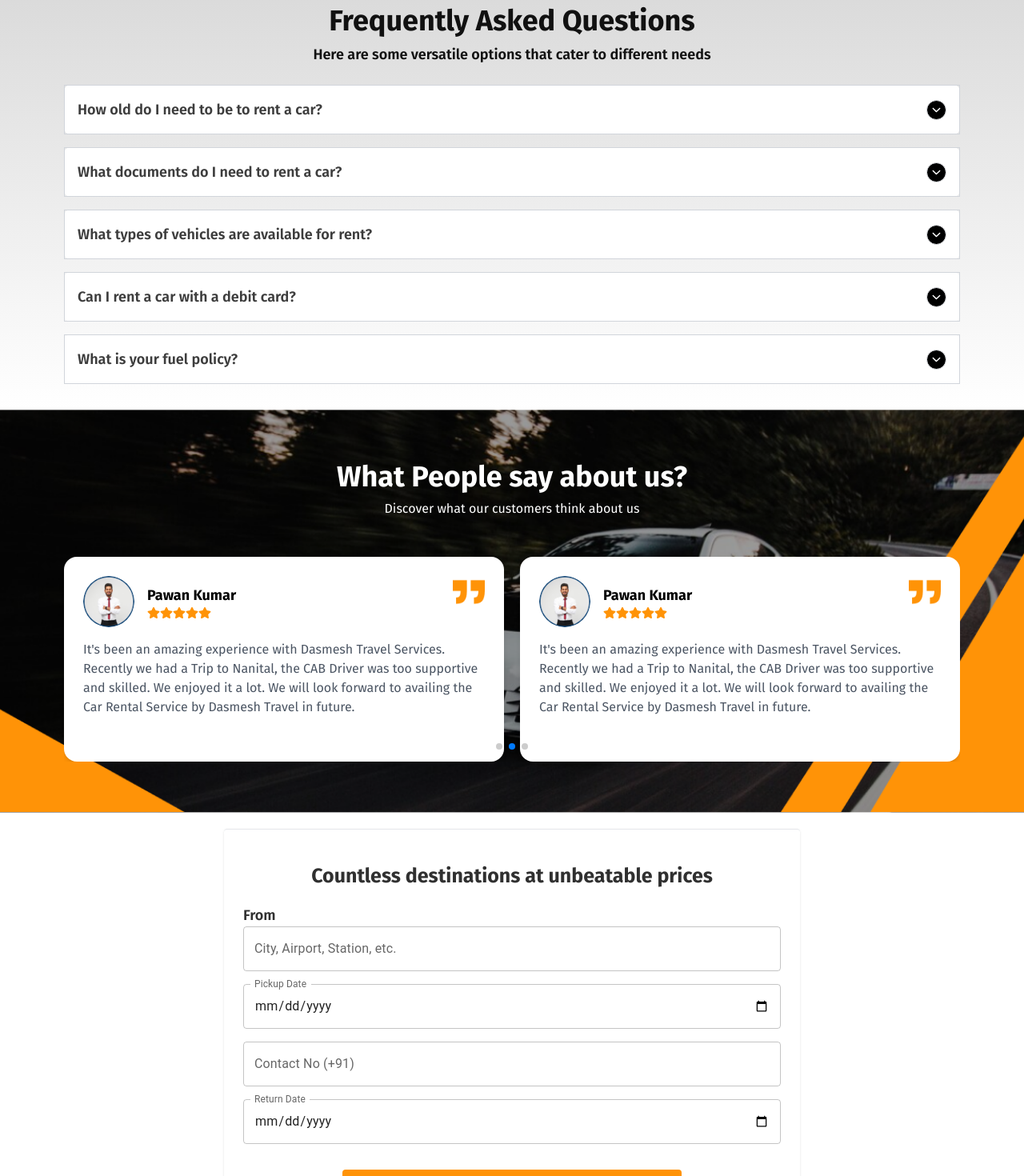
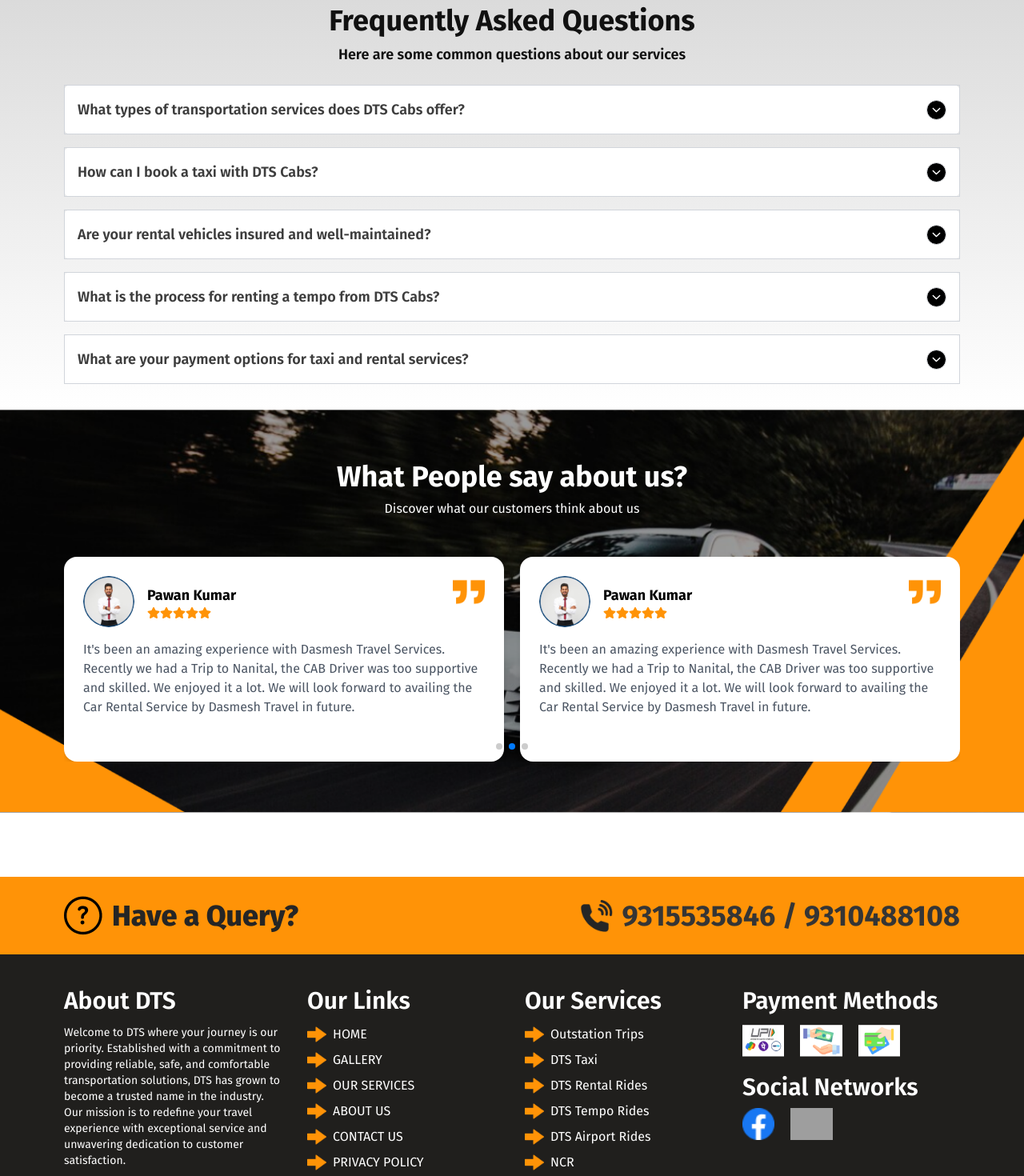
Before and after one commit to Razobyte/travel-agency, a React (Vite) app: page /ourservices in a window 1280 px wide. Shown: the part 2920-4390 px from the top of the page at 80% size. Built offline with nearby package versions, Linux system fonts and the light colour scheme; grey boxes are pictures that could not be loaded.

Commit message:
all done

```diff
--- a/src/components/Footer/Footer.jsx
+++ b/src/components/Footer/Footer.jsx
@@ -51,7 +51,7 @@
 
             <div className='bg-[#201F1D] w-full flex justify-center items-center'>
                 <div className='max-w-6xl w-full px-4'>
-                    <div className='flex flex-col lg:flex-row justify-between py-3 lg:py-10 space-y-8 lg:space-y-0 lg:space-x-8'>
+                    <div className='flex flex-col lg:flex-row justify-between py-3 lg:py-10 space-y-4 lg:space-y-0 lg:space-x-8'>
                         <div className='lg:w-1/4'>
                             <h1 className='text-xl sm:text-3xl sm:font-semibold font-normal text-white sm:pb-3 pb-1'>About DTS</h1>
                             <p className='text-sm sm:text-md font-normal text-white'>
@@ -72,7 +72,6 @@
                                     </ul>
                                 ))}
                             </div>
-
                             <div className='w-1/2 sm:w-1/3 mb-2 sm:mb-0'>
                                 <h1  className='text-xl sm:text-3xl sm:font-semibold font-normal text-white sm:pb-3 pb-1'>Our Services</h1>
                                 {services.map((service, index) => (
@@ -86,21 +85,24 @@
                                     </ul>
                                 ))}
                             </div>
-
                             <div className='w-full sm:w-1/3'>
+                                <div className='flex flex-row sm:flex-col'>
+                                    <div className='w-1/2 sm:w-full'>
                                         <h1 className='text-xl sm:text-3xl sm:font-semibold font-normal text-white sm:pb-3 pb-1'>Payment Methods</h1>
-                                <div className='flex gap-5 mb-5'>
-                                    <img src={upi} alt="UPI" className='h-8 sm:h-10' />
-                                    <img src={hand} alt="Hand" className='h-8 sm:h-10' />
-                                    <img src={cash} alt="Cash" className='h-8 sm:h-10' />
+                                        <div className='flex gap-2 sm:gap-5 mb-5'>
+                                            <img src={upi} alt="UPI" className='h-6 sm:h-10' />
+                                            <img src={hand} alt="Hand" className='h-6 sm:h-10' />
+                                            <img src={cash} alt="Cash" className='h-6 sm:h-10' />
                                         </div>
+                                    </div>
+                                    <div className='w-1/2 sm:w-full'>
                                         <h1 className='text-xl sm:text-2xl lg:text-3xl font-semibold text-white pb-2'>Social Networks</h1>
-                                <div className='flex gap-5'>
+                                        <div className='flex gap-3 sm:gap-5'>
                                             <a href="https://www.facebook.com/share/XkKe7o62iqVRS5CY/?mibextid=LQQJ4d" target='_blank' rel='noopener noreferrer'>
-                                        <img src={fb} alt="Facebook" className='h-8 sm:h-10' />
+                                                <img src={fb} alt="Facebook" className='h-6 sm:h-10' />
                                             </a>
                                             <a href="https://www.instagram.com/dashmeshtravelservices/?igsh=MTNsNGxsb3U1a3FydA%3D%3D" target='_blank' rel='noopener noreferrer'>
-                                        <img src={instra} alt="Instagram" className='h-8 sm:h-10' />
+                                                <img src={instra} alt="Instagram" className='h-6 sm:h-10' />
                                             </a>
                                         </div>
                                     </div>
@@ -108,9 +110,11 @@
                             </div>
                         </div>
                     </div>
+                </div>
+            </div>
 
-            <div className="w-full bg-[#201F1D] flex justify-center items-center sm:py-3 py-0">
-                <div className="max-w-6xl flex flex-col sm:flex-row justify-between w-full px-4 space-y-2 sm:space-y-0">
+            <div className="w-full bg-[#201F1D] flex justify-center items-center sm:py-3 py-2">
+                <div className="max-w-6xl flex  justify-between w-full px-4 space-y-2 sm:space-y-0">
                     <p className="text-white text-xs sm:text-sm">Copyright © 2024 DTS</p>
                     <h6 className="text-white text-xs sm:text-sm">
                         Web services by <a href="https://razobyte.com" target='_blank' rel='noopener noreferrer' className='text-[#FF9307]'>razobyte.com</a>
--- a/src/components/Home/Faq.jsx
+++ b/src/components/Home/Faq.jsx
@@ -3,24 +3,62 @@
 
 const faqs = [
   {
-    question: "How old do I need to be to rent a car?",
-    answer: "We offer a diverse fleet of vehicles to suit every need, including compact cars, sedans, SUVs, and luxury vehicles. You can browse our selection online or contact us for assistance in choosing the right vehicle for you."
+    question: "What types of transportation services does DTS Cabs offer?",
+    answer: (
+      <>
+        <p>DTS Cabs provides a range of transportation services to meet various needs. We offer:</p>
+        <ul className="list-disc pl-5 mt-2">
+          <li><strong>Taxi Services:</strong> Convenient and reliable rides for short trips within the city or to nearby destinations.</li>
+          <li><strong>Rental Services:</strong> Flexible vehicle rentals for personal or business use, with options for various vehicle types.</li>
+          <li><strong>Tempo Services:</strong> Spacious tempo vehicles for group travel or transporting goods, ideal for moving or events.</li>
+        </ul>
+      </>
+    )
   },
   {
-    question: "What documents do I need to rent a car?",
-    answer: "We offer a diverse fleet of vehicles to suit every need, including compact cars, sedans, SUVs, and luxury vehicles. You can browse our selection online or contact us for assistance in choosing the right vehicle for you."
+    question: "How can I book a taxi with DTS Cabs?",
+    answer: (
+      <>
+        <p>Booking a taxi with DTS Cabs is straightforward and convenient. You can choose from the following methods:</p>
+        <ul className="list-disc pl-5 mt-2">
+          <li><strong>Call Us:</strong> Directly call us at the number provided on our website to speak with our customer service team and book your ride.</li>
+          <li><strong>WhatsApp:</strong> Send us a message via WhatsApp for quick and easy booking. The WhatsApp number is listed on our site.</li>
+          <li><strong>Email Us:</strong> Drop us an email with your booking details, and we'll confirm your taxi reservation.</li>
+          <li><strong>Fill Out the Enquiry Form:</strong> Complete the enquiry form available on our website, and our team will get in touch with you to finalize your booking.</li>
+        </ul>
+      </>
+    )
   },
   {
-    question: "What types of vehicles are available for rent?",
-    answer: "We offer a diverse fleet of vehicles to suit every need, including compact cars, sedans, SUVs, and luxury vehicles. You can browse our selection online or contact us for assistance in choosing the right vehicle for you."
+    question: "Are your rental vehicles insured and well-maintained?",
+    answer: "Yes, all our rental vehicles are fully insured and undergo regular maintenance checks to ensure safety and reliability. We prioritize the condition of our fleet to provide you with a smooth and worry-free driving experience."
   },
   {
-    question: "Can I rent a car with a debit card?",
-    answer: "We offer a diverse fleet of vehicles to suit every need, including compact cars, sedans, SUVs, and luxury vehicles. You can browse our selection online or contact us for assistance in choosing the right vehicle for you."
+    question: "What is the process for renting a tempo from DTS Cabs?",
+    answer: (
+      <>
+        <p>Renting a tempo with DTS Cabs involves:</p>
+        <ul className="list-disc pl-5 mt-2">
+          <li><strong>Selecting Your Vehicle:</strong> Choose the type and size of the tempo you need based on your requirements.</li>
+          <li><strong>Booking:</strong> Contact us via phone, website, or app to reserve your tempo.</li>
+          <li><strong>Documentation:</strong> Provide necessary identification and rental agreement details.</li>
+          <li><strong>Pickup/Delivery:</strong> Arrange for pickup or delivery of the tempo at your convenience.</li>
+        </ul>
+      </>
+    )
   },
   {
-    question: "What is your fuel policy?",
-    answer: "We offer a diverse fleet of vehicles to suit every need, including compact cars, sedans, SUVs, and luxury vehicles. You can browse our selection online or contact us for assistance in choosing the right vehicle for you."
+    question: "What are your payment options for taxi and rental services?",
+    answer: (
+      <>
+        <p>DTS Cabs offers multiple payment options for your convenience:</p>
+        <ul className="list-disc pl-5 mt-2">
+          <li><strong>Cash:</strong> Pay directly to the driver or at our rental office.</li>
+          <li><strong>Credit/Debit Card:</strong> Secure payments can be made via card at the end of your ride or rental period.</li>
+          <li><strong>Online Payment:</strong> Online UPI</li>
+        </ul>
+      </>
+    )
   }
 ];
 
@@ -34,8 +72,8 @@
   return (
     <div className='w-screen flex justify-center items-center py-8 bg-gradient-to-t to-[#D9D9D9] from-[#ffff] md:mt-0 mt-8'>
       <div className='max-w-6xl w-full px-4'>
-        <h2 className="lg:text-4xl md:text-3xl sm:text-2xl text-[#111111]  text-xl  font-bold text-center md:mb-2 mb-1">Frequently Asked Questions</h2>
-        <p className='md:text-lg text-sm  md:font-semibold  font-normal text-center md:pb-6 pb-2 text-[#111111]'>Here are some versatile options that cater to different needs</p>
+        <h2 className="lg:text-4xl md:text-3xl sm:text-2xl text-[#111111] text-xl font-bold text-center md:mb-2 mb-1">Frequently Asked Questions</h2>
+        <p className='md:text-lg text-sm md:font-semibold font-normal text-center md:pb-6 pb-2 text-[#111111]'>Here are some common questions about our services</p>
         <div className="space-y-4">
           {faqs.map((faq, index) => (
             <div className="bg-white rounded-lg mx-auto" key={index}>
@@ -51,9 +89,13 @@
                 )}
               </div>
               {expandedIndex === index && (
-                <p className="px-4 py-3 text-gray-600 bg-gray-50 border-l-0 mt-2 capitalize text-lg">
-                  {faq.answer}
-                </p>
+                <div className="px-4 py-3 text-gray-600 bg-gray-50 border-l-0 mt-2">
+                  {typeof faq.answer === 'string' ? (
+                    <p className="text-lg">{faq.answer}</p>
+                  ) : (
+                    faq.answer
+                  )}
+                </div>
               )}
             </div>
           ))}
--- a/src/components/Services/Button.jsx
+++ b/src/components/Services/Button.jsx
@@ -43,7 +43,6 @@
       </div>
     );
   };
-
   return (
     <div>
       <button
@@ -69,5 +68,4 @@
     </div>
   );
 };
-
 export default CarActionButtons;
--- a/src/components/Services/Services.jsx
+++ b/src/components/Services/Services.jsx
@@ -33,7 +33,7 @@
             <How />
             <FaqSection />
             <Testimonials />
-            <FormComponent />
+
         </>
     )
 }
```
Also changed, not shown: src/components/Home/Tabs.jsx (+4 -4 lines). Lines whose indentation alone changed are shown as unchanged.
